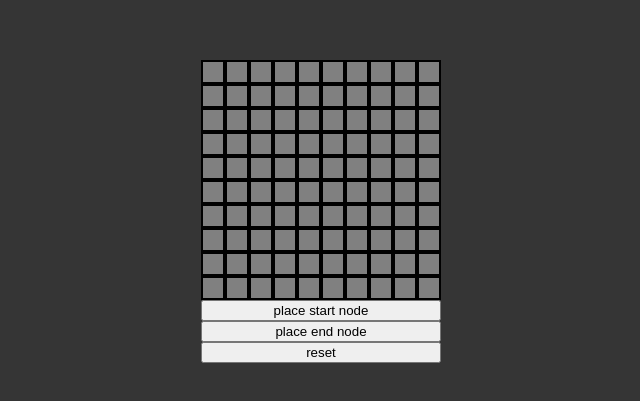
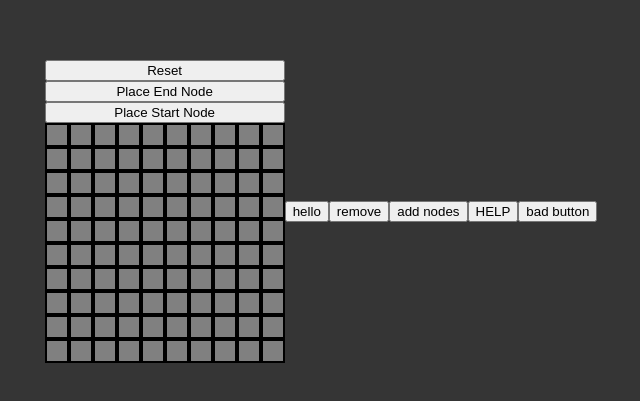
Before and after one commit to strokinmasi/algorithm_visualizer, a React (Create React App) app: page / in a window 1280 px wide. Shown: the part 189-590 px from the top of the page, without its empty margins (319-959 px from the left). Built offline with nearby package versions, Linux system fonts and the light colour scheme.

Commit message:
added new structure to start implementing djikstra and also added building block code for djikstra, quite messy not practical right now

```diff
--- a/src/App.js
+++ b/src/App.js
@@ -1,10 +1,15 @@
 import './App.css';
-import Gridbase from './grid/gridbase';
+import Djikstra from './algorithms/djikstra';
+import { Gridbase } from './grid/gridbase';
+import Pathing from './grid/pathing';
 
 function App() {
   return (
     <div className="App">
-      <Gridbase/>
+      <Gridbase>
+        <Pathing/>
+        <Djikstra/>
+      </Gridbase>
     </div>
   );
 }
--- /dev/null
+++ b/src/algorithms/djikstra.jsx
@@ -0,0 +1,101 @@
+import { useState } from "react";
+import { useGridContext } from "../grid/gridbase";
+
+function Djikstra() {
+    const { grid, setGrid, startNode, setStartNode, endNode, setEndNode } = useGridContext();
+
+    const { x, y } = startNode;
+
+    const [nodes, setNodes] = useState([]);
+    const [queue, setQueue] = useState([]);
+
+    const Enqueue = (item) => {
+        setQueue((prevQueue) => [...prevQueue, item]);
+    };
+
+    const Dequeue = () => {
+        setQueue((prevQueue) => prevQueue.slice(1));
+    }
+
+    const add = (item) => {
+        if (item[0] >= 10 || item[1] >= 10 || item[0] < 0 || item[1] < 0) {
+            return
+        }
+        setNodes((prevNodes) => [...prevNodes, item]);
+    }
+
+    const badTest = () => {
+        grid.map((row, yValue) => {
+            if (yValue === 1) {
+                return row.map((node, xValue) => {
+                    if (xValue === 1) {
+                        return node.prevnode = [1, 1]
+                    }
+                });
+            }
+        });
+    }
+
+    // Djikstra
+    // we are at currentNode (starts at startNode)
+    // 1. we add all **valid nodes** around us to a checking array
+    // and remove any invalidNodes (outofboundsNodes and later wallNodes) - CHECK
+    // 2. iterate through to:
+    //      - set prevNode to currentNode if validNode (emptyNode or endNode)
+    // 3. after these two steps complete, send them to the queue
+    // 3. set currentNode to index 0 in the queue and then repeat -> -> ->
+
+    const addNodes = (node) => {
+
+        const { x, y } = node;
+
+        add([x + 1, y])
+        add([x + 1, y + 1])
+        add([x, y + 1])
+        add([x - 1, y + 1])
+        add([x - 1, y])
+        add([x - 1, y - 1])
+        add([x, y - 1])
+        add([x + 1, y - 1])
+    }
+
+    const findNode = (x, y) => {
+        grid.map((row, yValue) => {
+            if (yValue === y) {
+                return row.map((node, xValue) => {
+                    if (xValue === x) {
+                        return node.prevnode;
+                    }
+                });
+            }
+        });
+    }
+
+    const helper = (x, y) => {
+        // grid.map((row, yValue) => {
+        //     if (yValue === y) {
+        //         return row.map((node, xValue) => {
+        //             if (xValue === x) {
+        //                 return console.log(node.prevnode);
+        //             }
+        //         });
+        //     }
+        // });
+        return console.log(grid[x][y].prevnode);
+    }
+
+    return (
+        <div>
+            {/* <button onClick={PlacePathNode(currentNode)}> hello </button> */}
+            <button onClick={() => Enqueue([x, y])}> hello </button>
+            <button onClick={() => Dequeue()}> remove </button>
+            <button onClick={() => addNodes(startNode)}> add nodes </button>
+            <button onClick={() => helper(1,1)}> HELP </button>
+            <button onClick={() => badTest()}> bad button </button>
+            {console.log(...queue)}
+            {console.log(...nodes)}
+        </div>
+    );
+}
+
+export default Djikstra;
--- a/src/grid/gridbase.css
+++ b/src/grid/gridbase.css
@@ -1,6 +1,6 @@
 .grid {
     display: flex;
-    flex-direction: column;
+    flex-direction: column-reverse;
 }
 
 .gridRow {
--- a/src/grid/gridbase.jsx
+++ b/src/grid/gridbase.jsx
@@ -1,140 +1,37 @@
-import React, { useState } from "react";
-import "./gridbase.css";
-import Node from "./node";
+import React, { createContext, useContext, useState } from 'react';
 
-function Gridbase() {
+const GridContext = createContext();
 
+export function Gridbase({ children }) {
     const [grid, setGrid] = useState(createInitialGrid());
     const [startNode, setStartNode] = useState("");
     const [endNode, setEndNode] = useState("");
 
     function createInitialGrid() {
         let initialGrid = [];
-        for (let row = 0; row < 10; row++) {
-            let gridRow = [];
-            for (let col = 0; col < 10; col++) {
-                gridRow.push({
-                    id: `${row}-${col}`,
+        for (let y = 0; y < 10; y++) {
+            let row = [];
+            for (let x = 0; x < 10; x++) {
+                row.push({
+                    id: `${x}-${y}`,
                     color: "grey",
                     isStart: false,
-                    isEnd: false
+                    isEnd: false,
+                    prevnode: [-1, -1]
                 });
             }
-            initialGrid.push(gridRow);
+            initialGrid.push(row);
         }
         return initialGrid;
     }
 
-    // function findNode(row, col, color) {
-    //     const newGrid = grid.map((gridRow, rowIndex) => {
-    //         if (rowIndex == row) {
-    //             return gridRow.map((node, colIndex) => {
-    //                 if (colIndex == col) {
-    //                     return {
-    //                         ...node,
-    //                         color: color
-    //                     }
-    //                 }
-    //                 return node;
-    //             });
-    //         } else {
-    //             return gridRow;
-    //         }
-    //     });
-    //     setGrid(newGrid);
-    // }
-
-    function PlacePathNode(row, col) {
-
-        if (startNode !== -1 && endNode !== -1) {
-            return
-        }
-
-        if (startNode === -1) {
-            const newGrid = grid.map((gridRow, rowIndex) => {
-                if (rowIndex === row) {
-                    return gridRow.map((node, colIndex) => {
-                        if (colIndex === col && node.color !== "red") {
-                            setStartNode(row, col);
-                            return {
-                                ...node,
-                                color: "blue",
-                            }
-                        }
-                        return node;
-                    });
-                } else {
-                    return gridRow;
-                }
-            });
-            setGrid(newGrid);
-
-        } else if (endNode === -1) {
-            const newGrid = grid.map((gridRow, rowIndex) => {
-                if (rowIndex === row) {
-                    return gridRow.map((node, colIndex) => {
-                        if (colIndex === col && node.color !== "blue") {
-                            setEndNode(row, col);
-                            return {
-                                ...node,
-                                color: "red",
-
-                            }
-                        }
-                        return node;
-                    });
-                } else {
-                    return gridRow;
-                }
-            });
-            setGrid(newGrid);
-
-        } else {
-            return
-        }
-    }
-
-    const reset = () => {
-        const newGrid = grid.map(gridRow => {
-            return gridRow.map(node => {
-                return { ...node, color: "grey" }
-            });
-        });
-        setGrid(newGrid);
-        setStartNode("");
-        setEndNode("");
-    }
-
-    const checkStartOrEnd = (startOrEnd) => {
-        if (startOrEnd === 0 && startNode === "") {
-            setStartNode(-1)
-        } else if (startOrEnd === 1 && endNode === "") {
-            setEndNode(-1)
-        } else {
-            return
-        }
-    }
-
     return (
-        <div className="grid">
-            {console.log(endNode)}
-            {console.log(startNode)}
-            {grid.map((gridRow, rowIndex) => (
-                <div className="gridRow" key={rowIndex}>
-                    {gridRow.map((node, colIndex) => (
-                        <Node
-                            color={node.color}
-                            key={node.id}
-                            onClick={() => PlacePathNode(rowIndex, colIndex)}
-                        />
-                    ))}
-                </div>
-            ))}
-            <button onClick={() => checkStartOrEnd(0)}>place start node</button>
-            <button onClick={() => checkStartOrEnd(1)}>place end node</button>
-            <button onClick={() => reset()}>reset</button>
-        </div>
+        <GridContext.Provider value={{ grid, setGrid, startNode, setStartNode, endNode, setEndNode }}>
+            {children}
+        </GridContext.Provider>
     );
 }
 
-export default Gridbase;
+export function useGridContext() {
+    return useContext(GridContext);
+}
--- a/src/grid/node.jsx
+++ b/src/grid/node.jsx
@@ -2,12 +2,13 @@ import "./node.css";
 
 import { default as React } from 'react';
 
-function Node({ color, onClick }) {
+function Node({ color, onClick, prevNode }) {
     return (
         <div
             className="node"
             style={{ backgroundColor: color }}
             onClick={onClick}
+            prevnode={prevNode}
         />
     )
 }
--- /dev/null
+++ b/src/grid/pathing.jsx
@@ -0,0 +1,100 @@
+import React from "react";
+import { useGridContext } from "./gridbase";
+import "./gridbase.css";
+import Node from "./node";
+
+function Pathing() {
+    const { grid, setGrid, startNode, setStartNode, endNode, setEndNode } = useGridContext();
+
+    function PlacePathNode(x, y) {
+        if (startNode !== -1 && endNode !== -1) {
+            return;
+        }
+
+        if (startNode === -1) {
+            const newGrid = grid.map((row, yValue) => {
+                if (yValue === y) {
+                    return row.map((node, xValue) => {
+                        if (xValue === x && node.color !== "red") {
+                            setStartNode({ x, y });
+                            return {
+                                ...node,
+                                color: "blue",
+                                prevnode: [x, y]
+                            };
+                        }
+                        return node;
+                    });
+                } else {
+                    return row;
+                }
+            });
+            setGrid(newGrid);
+        } else if (endNode === -1) {
+            const newGrid = grid.map((row, yValue) => {
+                if (yValue === y) {
+                    return row.map((node, xValue) => {
+                        if (xValue === x && node.color !== "blue") {
+                            setEndNode({ x, y });
+                            return {
+                                ...node,
+                                color: "red",
+                                prevnode: [x, y]
+                            };
+                        }
+                        return node;
+                    });
+                } else {
+                    return row;
+                }
+            });
+            setGrid(newGrid);
+        } else {
+            return;
+        }
+    };
+
+    function reset() {
+        const newGrid = grid.map(row => {
+            return row.map(node => {
+                return { ...node, color: "grey" }
+            });
+        });
+        setGrid(newGrid);
+        setStartNode("");
+        setEndNode("");
+    };
+
+    const checkStartOrEnd = (startOrEnd) => {
+        if (startOrEnd === 0 && startNode === "") {
+            setStartNode(-1);
+        } else if (startOrEnd === 1 && endNode === "") {
+            setEndNode(-1);
+        } else {
+            return;
+        }
+    };
+
+    return (
+        <div className="grid">
+            {console.log(endNode)}
+            {console.log(startNode)}
+            {grid.map((row, yValue) => (
+                <div className="gridRow" key={yValue}>
+                    {row.map((node, xValue) => (
+                        <Node
+                            color={node.color}
+                            key={node.id}
+                            onClick={() => PlacePathNode(xValue, yValue)}
+                        />
+                    ))}
+                </div>
+            ))}
+            <button onClick={() => checkStartOrEnd(0)}>Place Start Node</button>
+            <button onClick={() => checkStartOrEnd(1)}>Place End Node</button>
+            <button onClick={() => reset()}>Reset</button>
+        </div>
+    );
+}
+
+export default Pathing;
```
Also changed, not shown: src/algorithms/djikstra.css (added).
